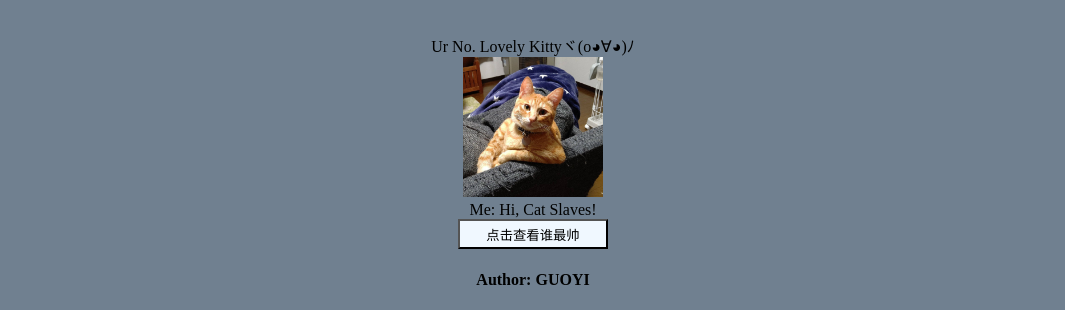
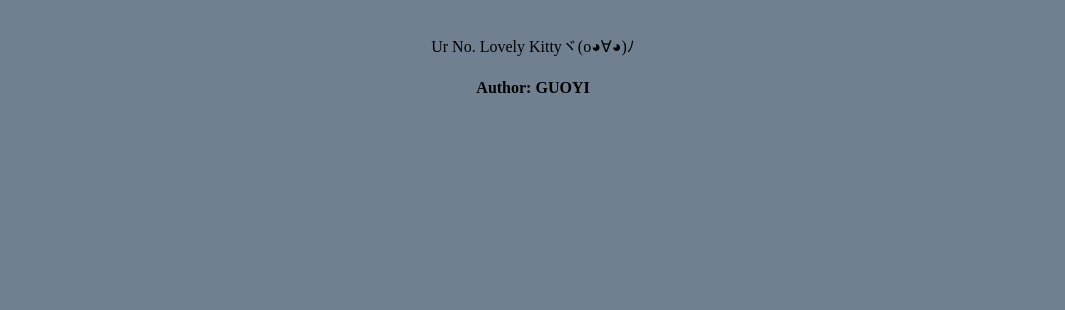
Before and after one commit to Alpha2Cool/alpha2cool.github.io, a plain HTML site: page index.html in a window 1280 px wide. Shown: the part 997-1307 px from the top of the page, without its empty margins (107-1172 px from the left). After the commit the page ends 1115 px from the top, so only its background shows below. Drawn offline with Linux system fonts and the light colour scheme; some packages are replaced by stand-ins of ours; a script that the page names is missing.

Commit message:
Update index.html

```diff
--- a/index.html
+++ b/index.html
@@ -97,13 +97,6 @@
         <span id="busuanzi_container_site_uv">
             Ur No.<span id="busuanzi_value_site_uv"></span> Lovely Kittyヾ(o◕∀◕)ﾉ
         </span>
-    </center>
-    <center>
-        <div class="figcontain">
-            <img width="140" src="images/OIP.png" alt="Picture of Me">
-            <div>Me: Hi, Cat Slaves!</div>
-        </div>
-        <button type="button" class="butn" onclick="alert('Guo Yi!')">点击查看谁最帅</button>
         <H4>Author: GUOYI</a> </H4>
     </center>
 
```
